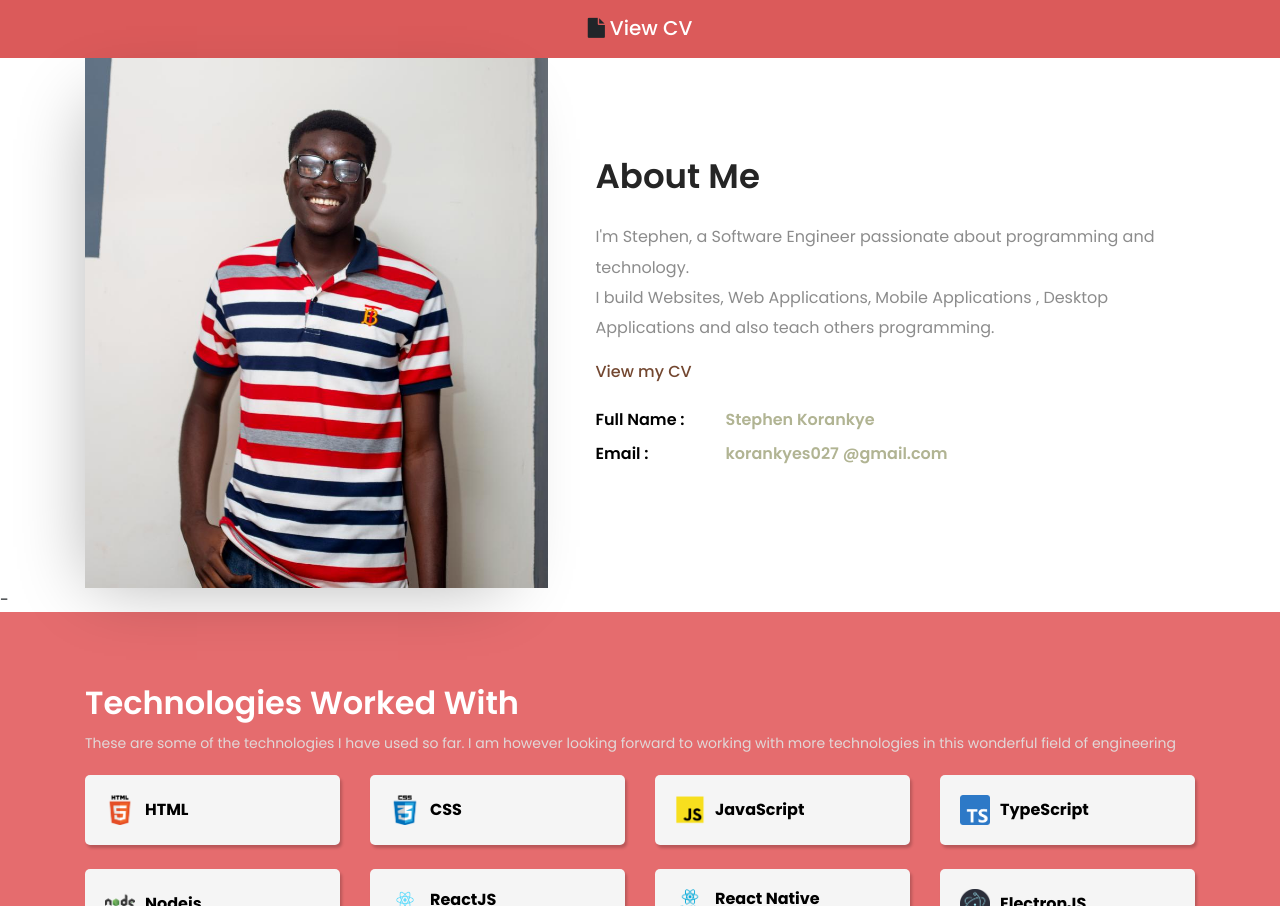
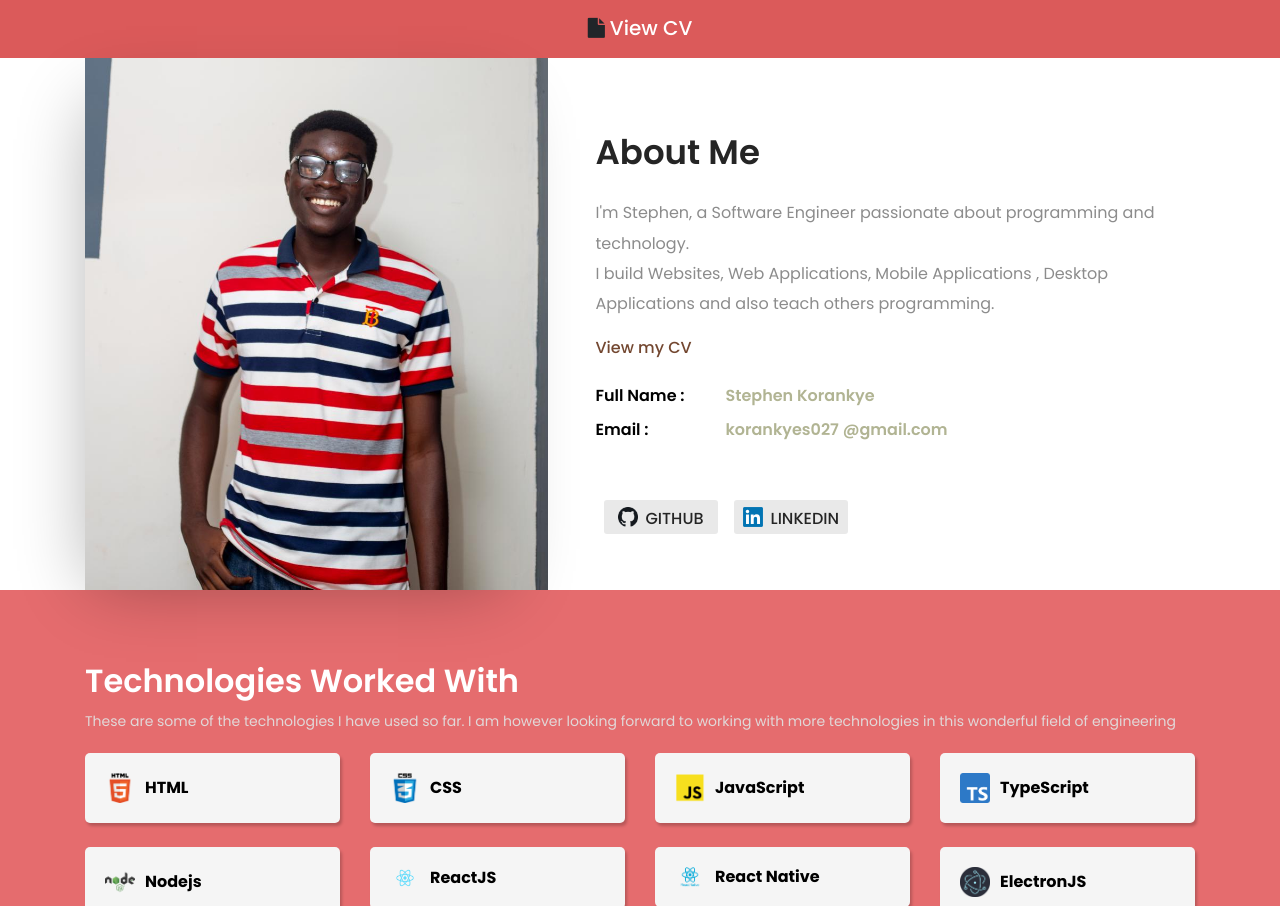
Before and after one commit to stephenkorankye/korankye, a plain HTML site: page index.html in a window 1280 px wide. Shown: the part 882-1788 px from the top of the page. Drawn offline with Linux system fonts and the light colour scheme.

Commit message:
feat: add links to about section

```diff
--- a/index.html
+++ b/index.html
@@ -214,12 +214,13 @@
 				<div class="col-md-6 col-lg-5 d-flex">
 					<div class="img-about img d-flex align-items-stretch">
 						<div class="overlay"></div>
-						<div class="img d-flex align-self-stretch align-items-center" style="background-image:url(./img/Stephen/stephenkorankye6.jpg); background-position:left center ; background-size:cover">
+						<div class="img d-flex align-self-stretch align-items-center" style="background-image:url(./img/Stephen/stephenkorankye6.jpg); background-position:left center ; background-size:cover;">
 						</div>
 					</div>
 				</div>
 				<div class="col-md-6 col-lg-7 pl-md-4 pl-lg-5 py-5">
-					<div class="py-md-5">
+
+					<div class="py-md-4">
 						<div class="row justify-content-start pb-3">
 							<div class="col-md-12 heading-section ftco-animate">
 
@@ -241,10 +242,33 @@
 
 						</div>
 					</div>
+
+
+					<div class="d-flex">
+
+						<a href="https://github.com/stephenkorankye" target="_blank" class="m-2"
+							style="display: flex; align-items: flex-end; background-color: rgba(233,233,233,1); padding:1px 10px; border-radius: 3px;"
+							>
+							<span style="margin: 4px"> <img src="./img/logos/github2.png" style="width: 20px;"/> </span>
+							<span style="margin: 2px 4px;"> GITHUB </span>
+						</a>
+
+
+						<a href="https://www.linkedin.com/in/stephen-korankye-b6b3a91b4/" target="_blank" class="m-2"
+							style="display: flex; align-items: flex-end; background-color: rgba(233,233,233,1); padding:1px 5px; border-radius: 3px;"
+							>
+							<span style="margin: 4px"> <img src="./img/logos/linkedin.png" style="width: 20px;"/> </span>
+							<span style="margin: 2px 4px;"> LINKEDIN </span>
+						</a>
+
+					</div>
+
+
+
 				</div>
 			</div>
 		</div>
-	</section>-
+	</section>
 
 
 
```
Also changed, not shown: 1 other file.
